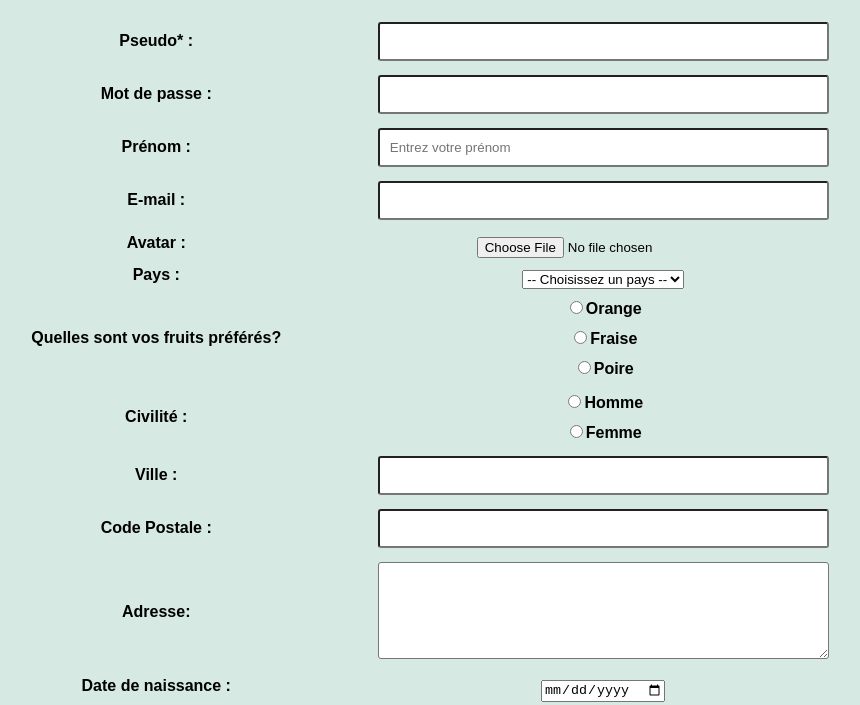
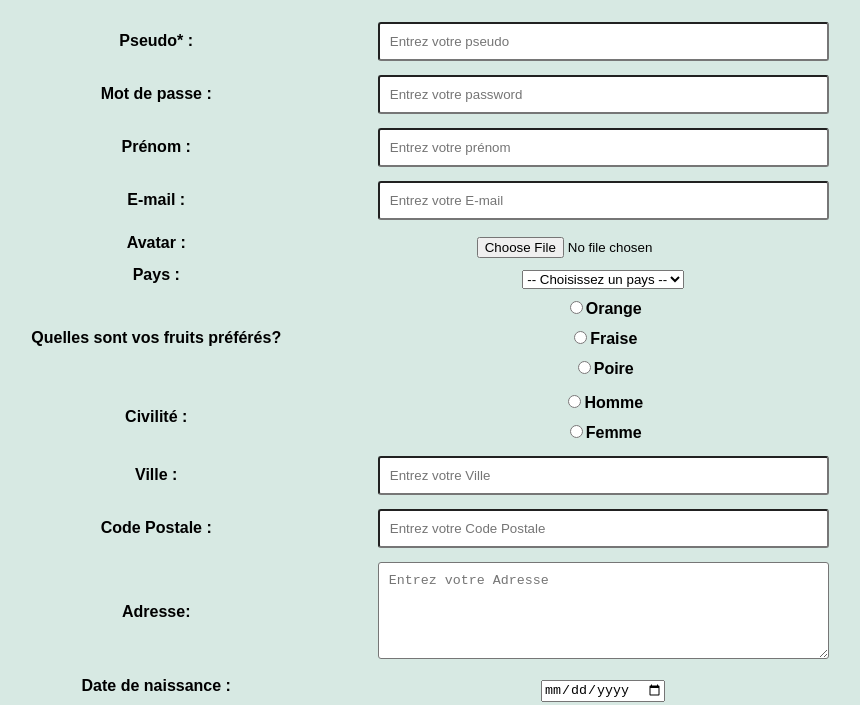
Before and after one commit to Jules-005/jules.reymond, a plain HTML site: page mission3/formulaire.html in a window 1280 px wide. Shown: the part 61-766 px from the top of the page, without its empty margins (8-868 px from the left). Drawn offline with Linux system fonts and the light colour scheme.

Commit message:
v2 de mission 3

```diff
--- a/mission3/formulaire.html
+++ b/mission3/formulaire.html
@@ -10,11 +10,11 @@
     <h1>Formulaire d'inscription</h1>
     <form action="#" method="post">
     <table width="70%" height="200">
-    <tr> <td> <label for="pseudo">Pseudo* :</label> </td> <td> <input type="text" id="pseudo" name="pseudo" required> </td> </tr>
-    <tr> <td> <label for="password">Mot de passe :</label> </td> <td> <input type="password" name="t2"> </td> </tr>
+    <tr> <td> <label for="pseudo">Pseudo* :</label> </td> <td> <input type="text" id="pseudo" name="pseudo" placeholder="Entrez votre pseudo" required> </td> </tr>
+    <tr> <td> <label for="password">Mot de passe :</label> </td> <td> <input type="password" name="t2" placeholder="Entrez votre password" required> </td> </tr>
     <tr> <td> <label for="prenom">Prénom :</label> </td> <td> <input type="text" id="prenom" name="prenom" placeholder="Entrez votre prénom" required> </td> </tr>
-    <tr> <td> <label for="email">E-mail :</label> </td> <td> <input type="email" id="email" name="email" required> </td> </tr>
-    <tr> <td> <label for="fichier">Avatar :</label> </td> <td>  <input type="file" id="fichier" name="fichier" required> </td> </tr>
+    <tr> <td> <label for="email">E-mail :</label> </td> <td> <input type="email" id="email" name="email" placeholder="Entrez votre E-mail" required>  </td> </tr>
+    <tr> <td> <label for="fichier">Avatar :</label> </td> <td>  <input type="file" id="fichier" name="fichier" placeholder="Entrez votre E-mail" required> </td> </tr>
     <tr> <td> <label for="pays">Pays :</label> </td> <td> <select id="pays" name="pays" required>
         <option value="">-- Choisissez un pays --</option>
         <option value="france">France</option>
@@ -24,15 +24,16 @@
         <option value="allemagne">Allemagne</option>
         <option value="espagne">Espagne</option>
         <option value="italie">Italie</option>
+        <option value="autre">autre</option>
     </select> </td> </tr>
     <tr> <td> <label for="fruit">Quelles sont vos fruits préférés? </label> </td> <td> <label><input type="radio" name="fruit" value="orange" required>Orange</label><label><input type="radio" name="fruit" value="fraise">Fraise</label> <label><input type="radio" name="fruit" value="poire">Poire</label></td> </tr>
     <tr> <td> <label for="cicilite">Civilité : </label> </td> <td> <label><input type="radio" name="civilite" value="homme" required>Homme</label> <label><input type="radio" name="civilite" value="femme">Femme</label> </td> </tr>
-    <tr> <td> <label for="ville">Ville :</label> </td> <td> <input type="text" id="ville" name="ville" required> </td> </tr>
-    <tr> <td> <label for="cdp">Code Postale :</label> </td> <td> <input type="text" id="cdp" name="cdp" required> </td> </tr>
-    <tr> <td> <label for="cicilite">Adresse:</label> </td> <td> <textarea rows="5" cols="50"></textarea> </td> </tr>
+    <tr> <td> <label for="ville">Ville :</label> </td> <td> <input type="text" id="ville" name="ville" placeholder="Entrez votre Ville" required>  </td> </tr>
+    <tr> <td> <label for="cdp">Code Postale :</label> </td> <td> <input type="text" id="cdp" name="cdp" placeholder="Entrez votre Code Postale" required> </td> </tr>
+    <tr> <td> <label for="cicilite">Adresse:</label> </td> <td> <textarea rows="5" cols="50" placeholder="Entrez votre Adresse"></textarea></textarea> </td> </tr>
     <tr> <td> <label for="naissance">Date de naissance :</label> </td> <td> <input type="date" id="naissance" name="naissance" required> </td> </tr>
-    <tr> <td> <label for="jauge">Jauge :</label> </td> <td>  <input type="range" id="niveau" name="niveau" min="0" max="100" value="50" class="jauge" oninput="updateValue(this.value)"></td> </tr>
-    <tr> <td> <label for="tel">Télephone :</label> </td> <td> <input type="text" id="tel" name="tel" required> </td> </tr>
+    <tr> <td> <label for="jauge">Jauge :</label> </td> <td>  <input type="range" id="niveau" name="niveau" min="0" max="100" value="50" class="jauge" ></td> </tr>
+    <tr> <td> <label for="tel">Télephone :</label> </td> <td> <input type="text" id="tel" name="tel" placeholder="Numéro de Télephone" required> </td> </tr>
     <tr> <td> <label for="recherche">Recherche :</label> </td> <td> <input type="text" id="recherche" name="recherche" required> </td> </tr>
     <tr> <td> <label for="url">Url :</label> </td> <td> <input type="text" id="url" name="url" required> </td> </tr>
     <tr> <td> <label for="couleur">Couleur :</label> </td> <td> <input type="color" id="couleur" name="couleur" value="#ff0000"> </td> </tr>
```
